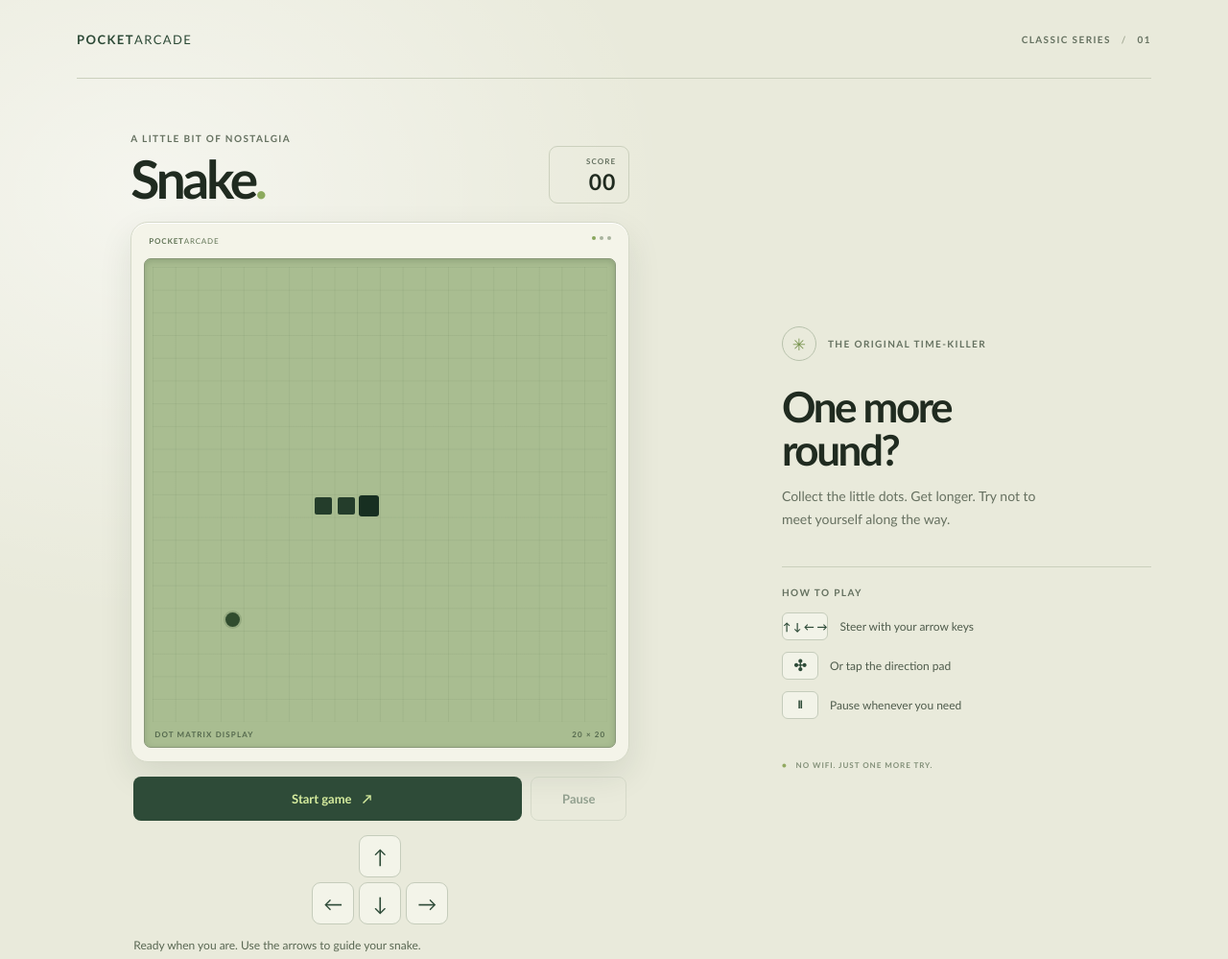
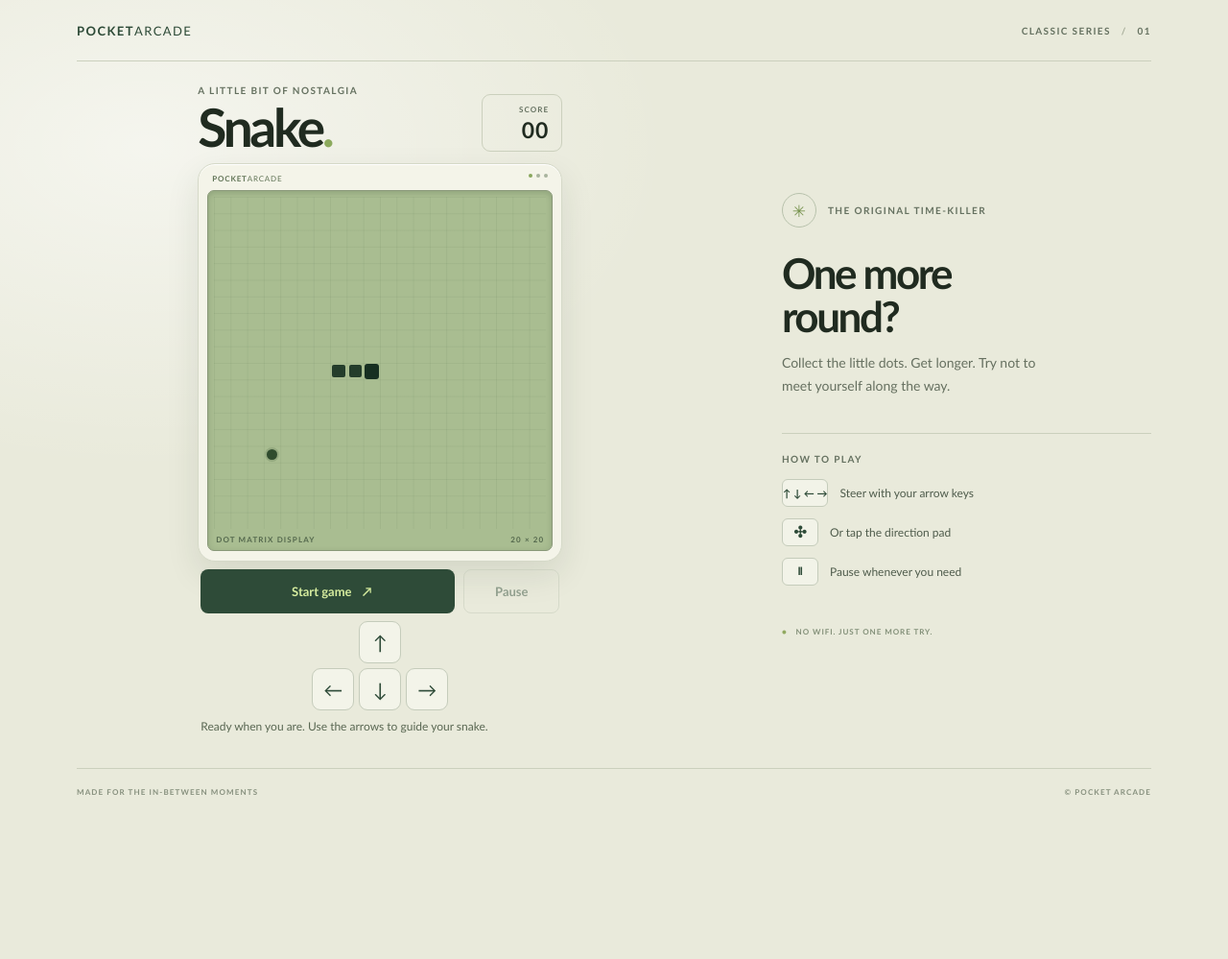
Before and after one commit to tvriesde/dark-factory, a plain HTML site: page use-case/snake-game/index.html in a window 1280 px wide. Shown: the top 999 px of the page at 96% size. After the commit the page ends 848 px from the top, so only its background shows below. Drawn offline with Linux system fonts and the light colour scheme.

Commit message:
Fix snake board laptop layout
Co-authored-by: copilot-swe-agent[bot] <198982749+Copilot@users.noreply.github.com>

```diff
--- a/use-case/snake-game/styles.css
+++ b/use-case/snake-game/styles.css
@@ -181,6 +181,22 @@ h1 { margin: 0; font-size: clamp(38px, 5vw, 55px); line-height: .95; letter-spac
 
 .page-footer { min-height: 58px; border-top: 1px solid var(--line); color: #87907e; font-size: 8px; }
 
+@media (min-width: 761px) and (max-height: 820px) {
+  .masthead { height: 64px; }
+  .game-layout { padding-block: 24px 32px; }
+  .game-column { width: min(100%, 520px, calc(100vh - 420px)); }
+  .game-heading { margin-bottom: 12px; }
+  .game-heading .eyebrow { margin-bottom: 6px; }
+  .screen-frame { padding: 9px 9px 10px; }
+  .screen-topline { height: 18px; }
+  .playfield-wrap { padding: 6px; }
+  .board-caption { padding-top: 6px; }
+  .game-controls { padding-top: 8px; }
+  .game-status { margin-top: 8px; }
+  .direction-pad { margin-top: 8px; }
+  .page-footer { min-height: 48px; }
+}
+
 @media (max-width: 760px) {
   .page-shell { width: min(100% - 36px, 520px); }
   .masthead { height: 66px; }
```
